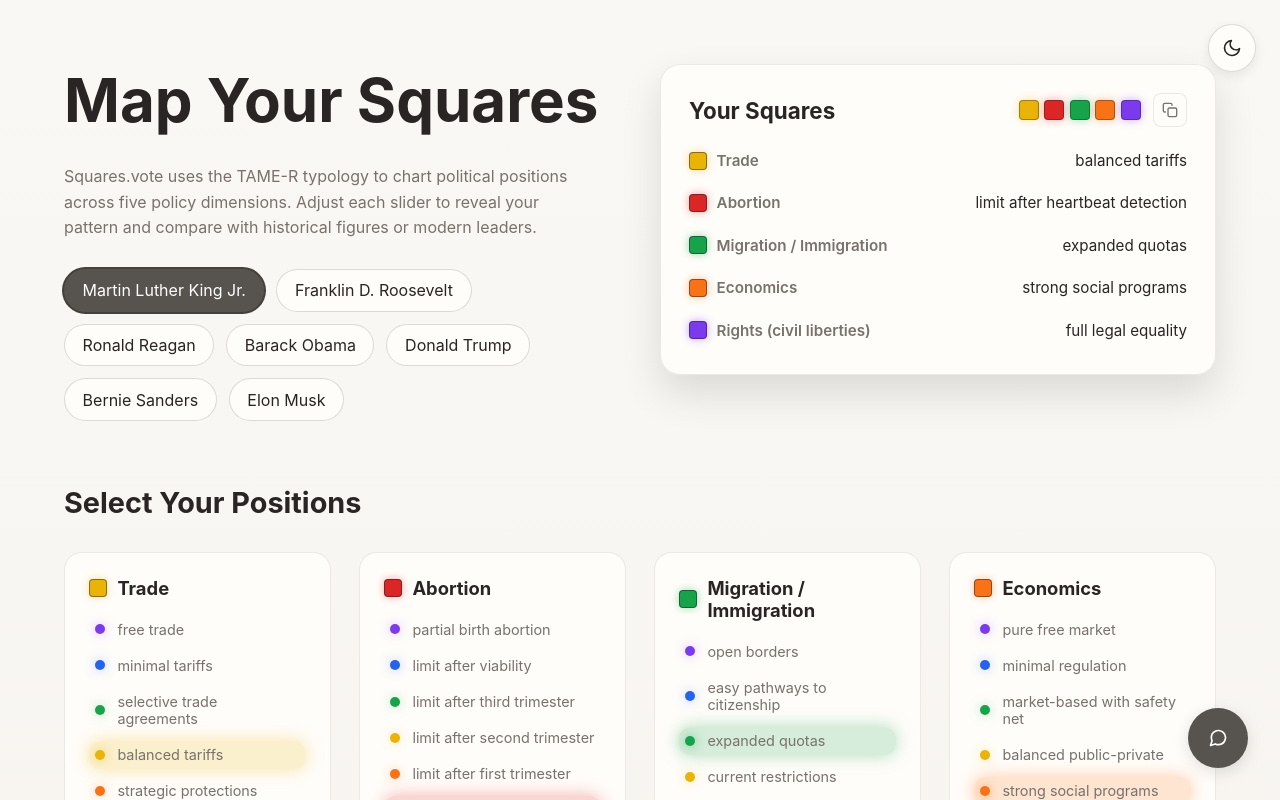
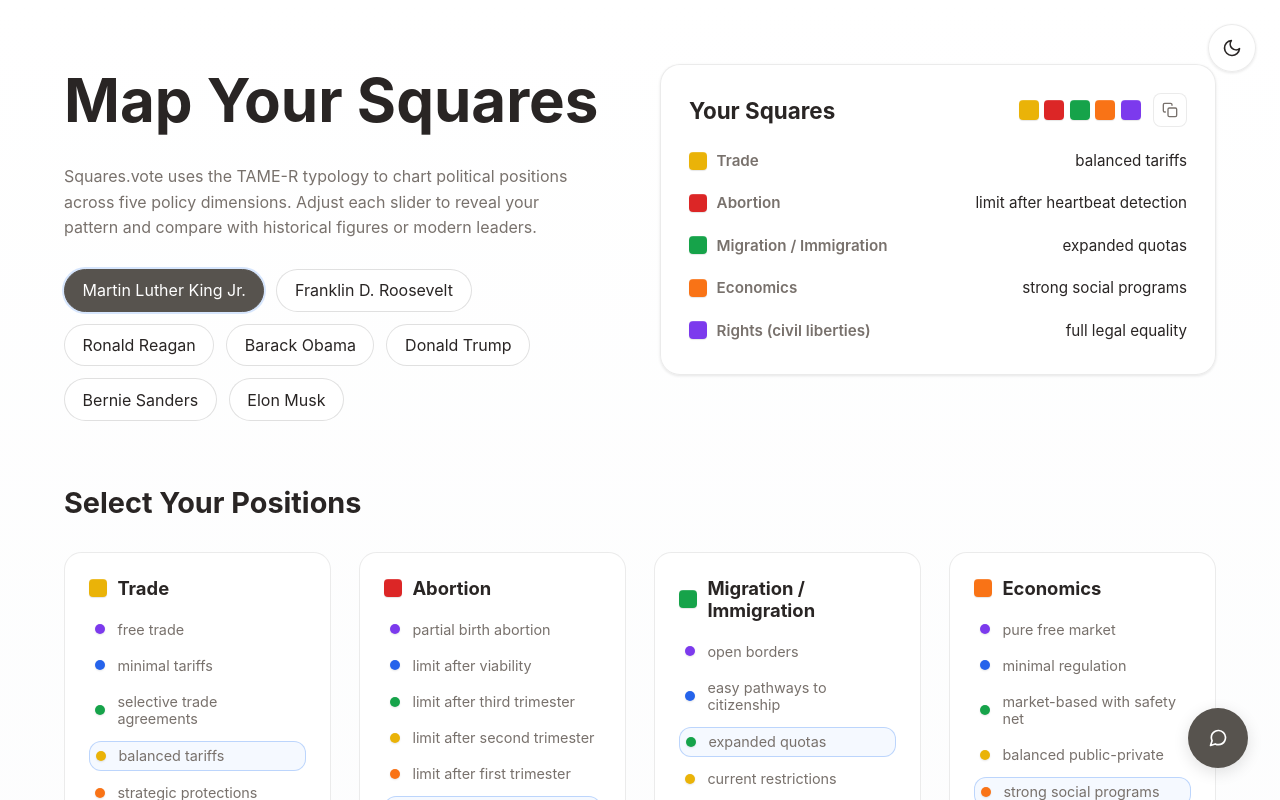
Before and after one commit to seanbhart/squares, a Next.js app: page / in a window 1280 px wide. Shown: the top 800 px of the page. Built offline with nearby package versions, Linux system fonts and the light colour scheme.

Commit message:
theme update

```diff
--- a/app/globals.css
+++ b/app/globals.css
@@ -2,13 +2,13 @@
   color-scheme: light;
   font-family: "Inter", system-ui, -apple-system, BlinkMacSystemFont, "Segoe UI", sans-serif;
 
-  /* Warm Light Theme (default) */
-  --bg-primary: #faf8f5;
-  --bg-secondary: #f4f1eb;
-  --surface: rgba(255, 253, 250, 0.95);
-  --surface-hover: rgba(255, 253, 250, 1);
-  --border: rgba(120, 113, 108, 0.15);
-  --border-strong: rgba(120, 113, 108, 0.25);
+  /* Clean White Theme (default) */
+  --bg-primary: #ffffff;
+  --bg-secondary: #f9fafb;
+  --surface: rgba(255, 255, 255, 0.95);
+  --surface-hover: rgba(255, 255, 255, 1);
+  --border: rgba(0, 0, 0, 0.08);
+  --border-strong: rgba(0, 0, 0, 0.12);
   --text-primary: #292524;
   --text-secondary: #78716c;
   --text-muted: #a8a29e;
--- a/app/page.module.css
+++ b/app/page.module.css
@@ -13,7 +13,7 @@
   width: 48px;
   height: 48px;
   border-radius: 50%;
-  border: 1px solid var(--border-strong);
+  border: 1px solid var(--border);
   background: var(--surface);
   color: var(--text-primary);
   font-size: 1.5rem;
@@ -22,13 +22,13 @@
   align-items: center;
   justify-content: center;
   transition: all 0.2s ease;
-  box-shadow: 0 4px 12px var(--shadow);
+  box-shadow: 0 1px 3px rgba(0, 0, 0, 0.1);
   z-index: 100;
 }
 
 .themeToggle:hover {
-  transform: scale(1.1);
-  box-shadow: 0 6px 16px var(--shadow-strong);
+  transform: translateY(-1px);
+  box-shadow: 0 2px 6px rgba(0, 0, 0, 0.12);
 }
 
 .hero {
@@ -80,14 +80,14 @@
   background: var(--surface-hover);
   border-color: var(--border-strong);
   transform: translateY(-1px);
-  box-shadow: 0 2px 8px var(--shadow);
+  box-shadow: 0 1px 3px rgba(0, 0, 0, 0.1);
 }
 
 .presetButton[data-selected="true"] {
   background: var(--accent);
   color: white;
   border-color: var(--accent);
-  box-shadow: 0 0 0 2px var(--accent-hover);
+  box-shadow: 0 0 0 2px rgba(59, 130, 246, 0.2);
 }
 
 .summaryCard {
@@ -95,8 +95,7 @@
   border: 1px solid var(--border);
   border-radius: 1.25rem;
   padding: 1.75rem;
-  backdrop-filter: blur(12px);
-  box-shadow: 0 18px 40px var(--shadow-strong);
+  box-shadow: 0 1px 3px rgba(0, 0, 0, 0.1);
 }
 
 .summaryHeader {
@@ -128,8 +127,10 @@
   width: 20px;
   height: 20px;
   border-radius: 4px;
-  border: 1px solid rgba(15, 23, 42, 0.35);
-  box-shadow: 0 0 0 1px rgba(148, 163, 184, 0.12);
+  border: none;
+  box-shadow:
+    0 1px 1px rgba(0, 0, 0, 0.1),
+    inset 0 0.5px 0 rgba(255, 255, 255, 0.3);
 }
 
 .copyButton {
@@ -151,7 +152,7 @@
   color: var(--text-primary);
   border-color: var(--border-strong);
   outline: none;
-  box-shadow: 0 0 0 2px var(--accent-hover, rgba(59, 130, 246, 0.25));
+  box-shadow: 0 0 0 2px rgba(59, 130, 246, 0.15);
 }
 
 .copyButton[data-state="copied"] {
@@ -201,8 +202,10 @@
   width: 18px;
   height: 18px;
   border-radius: 4px;
-  border: 1px solid rgba(15, 23, 42, 0.45);
-  box-shadow: 0 0 0 1px rgba(148, 163, 184, 0.15);
+  border: none;
+  box-shadow:
+    0 1px 1px rgba(0, 0, 0, 0.1),
+    inset 0 0.5px 0 rgba(255, 255, 255, 0.3);
   flex-shrink: 0;
 }
 
@@ -223,7 +226,7 @@
   border: 1px solid var(--border);
   border-radius: 1.25rem;
   padding: 2rem;
-  box-shadow: 0 18px 40px var(--shadow-strong);
+  box-shadow: 0 1px 3px rgba(0, 0, 0, 0.1);
 }
 
 .chatContainer h2 {
@@ -278,8 +281,10 @@
   width: 18px;
   height: 18px;
   border-radius: 4px;
-  border: 1px solid rgba(15, 23, 42, 0.45);
-  box-shadow: 0 0 0 1px rgba(148, 163, 184, 0.12);
+  border: none;
+  box-shadow:
+    0 1px 1px rgba(0, 0, 0, 0.1),
+    inset 0 0.5px 0 rgba(255, 255, 255, 0.3);
   flex-shrink: 0;
 }
 
@@ -310,8 +315,9 @@
 }
 
 .sliderButton[data-active="true"] {
-  background: rgba(96, 165, 250, 0.2);
-  box-shadow: inset 0 0 0 1px rgba(59, 130, 246, 0.4);
+  background: rgba(59, 130, 246, 0.05);
+  border: 1px solid rgba(59, 130, 246, 0.3);
+  box-shadow: none;
 }
 
 .cell {
@@ -327,7 +333,7 @@
   border-radius: 50%;
   background: #1f2937;
   flex-shrink: 0;
-  box-shadow: 0 0 10px rgba(59, 130, 246, 0.2);
+  box-shadow: 0 1px 2px rgba(0, 0, 0, 0.1);
 }
 
 .cellLabel {
@@ -442,7 +448,10 @@
   width: 18px;
   height: 18px;
   border-radius: 4px;
-  border: 1px solid rgba(15, 23, 42, 0.4);
+  border: none;
+  box-shadow:
+    0 1px 1px rgba(0, 0, 0, 0.1),
+    inset 0 0.5px 0 rgba(255, 255, 255, 0.3);
 }
 
 .timelineWrapper {
@@ -499,7 +508,7 @@
   display: flex;
   flex-direction: column;
   gap: 0.85rem;
-  box-shadow: 0 16px 32px var(--shadow-strong);
+  box-shadow: 0 1px 3px rgba(0, 0, 0, 0.1);
 }
 
 .timelineCard h4 {
--- a/app/page.tsx
+++ b/app/page.tsx
@@ -112,7 +112,6 @@ const EvaluationCell = ({
         className={styles.cellDot}
         style={{
           backgroundColor: color,
-          boxShadow: `0 0 12px ${hexToRgba(color, isActive ? 0.6 : 0.35)}`,
         }}
       />
       <span className={styles.cellLabel}>{label}</span>
@@ -132,7 +131,6 @@ const TimelineSquares = ({ values }: { values: number[] }) => {
             className={styles.timelineSquare}
             style={{
               backgroundColor: color,
-              boxShadow: `0 0 8px ${hexToRgba(color, 0.35)}`,
             }}
           />
         );
@@ -287,7 +285,6 @@ export default function Home() {
                       className={styles.signatureSquare}
                       style={{
                         backgroundColor: color,
-                        boxShadow: `0 0 10px ${hexToRgba(color, 0.4)}`,
                       }}
                       aria-label={`${policy.label} selection`}
                     />
@@ -326,7 +323,6 @@ export default function Home() {
                           className={styles.labelSquare}
                           style={{
                             backgroundColor: color,
-                            boxShadow: `0 0 8px ${hexToRgba(color, 0.45)}`,
                           }}
                         />
                         {policy.label}
@@ -353,10 +349,6 @@ export default function Home() {
                   className={styles.headerSquare}
                   style={{
                     backgroundColor: getScoreColor(policy.key, userSpectrum[policy.key]),
-                    boxShadow: `0 0 8px ${hexToRgba(
-                      getScoreColor(policy.key, userSpectrum[policy.key]),
-                      0.4,
-                    )}`,
                   }}
                   aria-hidden
                 />
@@ -373,14 +365,6 @@ export default function Home() {
                       onClick={() => handleUpdate(policy.key, index)}
                       className={styles.sliderButton}
                       data-active={isActive}
-                      style={
-                        isActive
-                          ? {
-                              backgroundColor: hexToRgba(color, 0.18),
-                              boxShadow: `0 0 18px ${hexToRgba(color, 0.35)}`,
-                            }
-                          : undefined
-                      }
                       aria-label={`${policy.label} • ${label}`}
                     >
                       <EvaluationCell label={label} color={color} isActive={isActive} />
```
